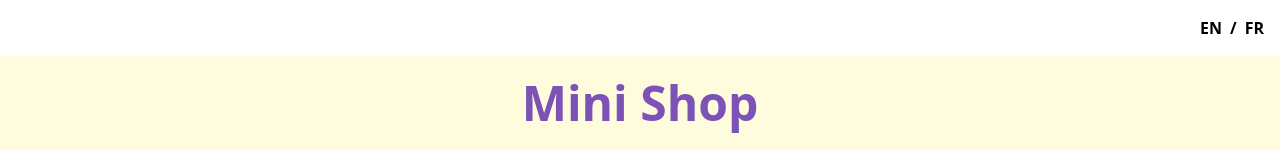
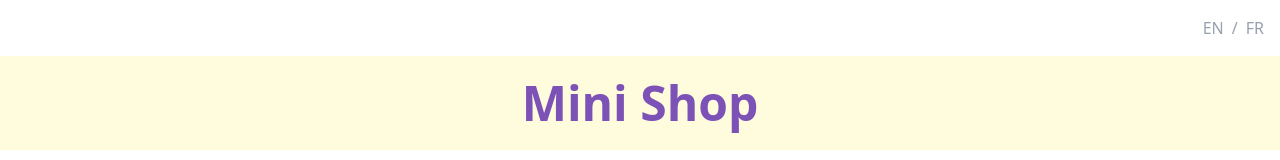
Before and after one commit to capsjs/Mini-Shop, a React (Vite) app: page / in a window 1280 px wide. Shown: the top 160 px of the page. Built offline with nearby package versions, Linux system fonts and the light colour scheme; what i18next-intervalplural-postprocessor would draw is missing.

Commit message:
Refactor LanguageSwitcher component to add logic in hook file and add css

```diff
--- a/src/components/languageSwitcher/LanguageSwitcher.tsx
+++ b/src/components/languageSwitcher/LanguageSwitcher.tsx
@@ -1,17 +1,29 @@
-import { useTranslation } from "react-i18next";
+import { useLanguageSwitcher } from "./languageSwitcher.hooks";
 
 const LanguageSwitcher = () => {
-  const { i18n } = useTranslation();
-  const changeLanguage = (lng: string) => {
-    i18n.changeLanguage(lng);
-  };
+  const { i18n, changeLanguage } = useLanguageSwitcher();
+
   return (
-    <div className="flex gap-2 text-black font-bold">
-      <button onClick={() => changeLanguage("en")} aria-live="polite">
+    <div className="flex gap-2">
+      <button
+        onClick={() => changeLanguage("en")}
+        aria-live="polite"
+        disabled={i18n.language === "en"}
+        className={
+          i18n.language === "en" ? "text-[#7c52b7] font-bold" : "text-gray-400"
+        }
+      >
         EN
       </button>
-      <p>/</p>
-      <button onClick={() => changeLanguage("fr")} aria-live="polite">
+      <p className="text-gray-400">/</p>
+      <button
+        onClick={() => changeLanguage("fr")}
+        aria-live="polite"
+        disabled={i18n.language === "fr"}
+        className={
+          i18n.language === "fr" ? "text-[#7c52b7] font-bold" : "text-gray-400"
+        }
+      >
         FR
       </button>
     </div>
--- /dev/null
+++ b/src/components/languageSwitcher/languageSwitcher.hooks.ts
@@ -0,0 +1,11 @@
+import { useTranslation } from "react-i18next";
+
+export const useLanguageSwitcher = () => {
+  const { i18n } = useTranslation();
+
+  const changeLanguage = (lng: string) => {
+    i18n.changeLanguage(lng);
+  };
+
+  return { i18n, changeLanguage };
+};
```
